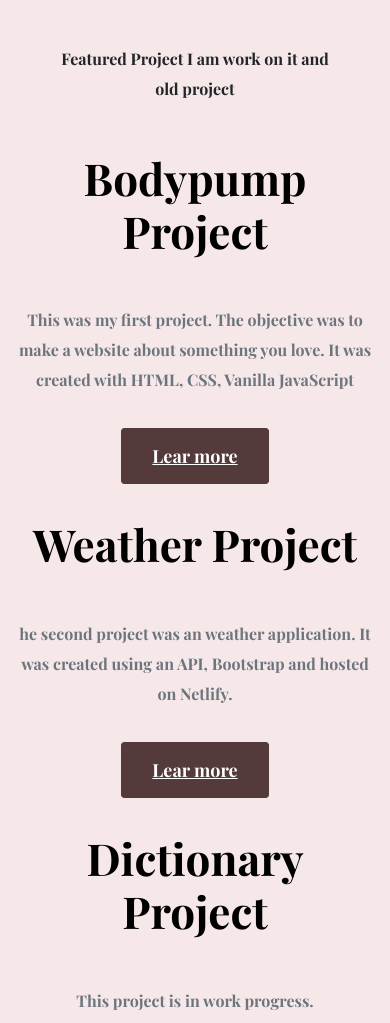
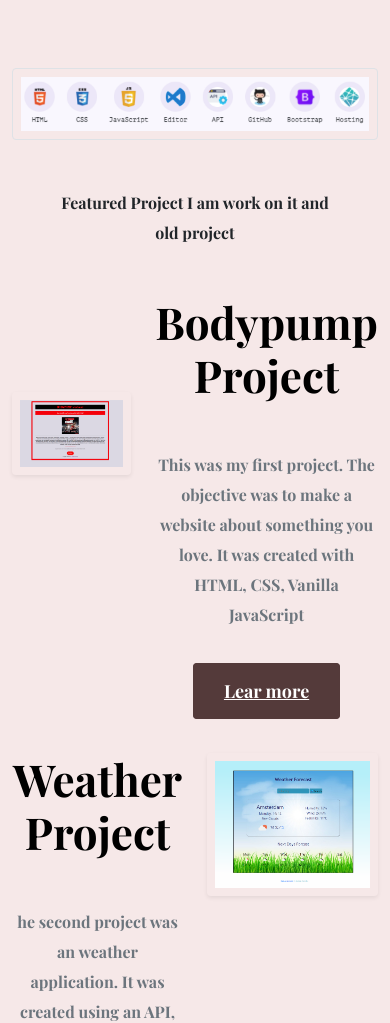
Before and after one commit to Luniau/Luciana-Portfolio, a plain HTML site: page work.html in a window 390 px wide. Shown: the part 742-1765 px from the top of the page. Drawn offline with nearby package versions, Linux system fonts and the light colour scheme.

Commit message:
show picture on work page

```diff
--- a/work.html
+++ b/work.html
@@ -71,7 +71,7 @@
     </div>
     <div class="container text-center">
       <h2 class="text-center mt-5">Skills</h2>
-      <div class="d-none d-lg-block mt-5">
+      <div class="d-lg-block mt-5">
         <img
           src="img/skills.png"
           class="img-fluid rounded border p-2 mt-4"
@@ -85,7 +85,7 @@
 
     <div class="container">
       <div class="row mb-5">
-        <div class="col d-none d-lg-block mt-5">
+        <div class="col d-lg-block mt-5">
           <img src="img/bodypump.png" class="img-fluid rounded shadow-sm p-2 mt-5" alt="Bodypump Project"/>
         </div>
         <div class="col">
@@ -108,12 +108,12 @@
             <a href="https://naughty-jones-9d659e.netlify.app/" class="btn-secundary-button"> Lear more </a>
           </div>
         </div>
-        <div class="col d-none d-lg-block">
+        <div class="col d-lg-block">
           <img src="img/weather.png" class="img-fluid rounded shadow-sm p-2" alt="Weather project" />
         </div>
       </div>
       <div class="row mb-5">
-        <div class="col d-none d-lg-block">
+        <div class="col d-lg-block">
           <img
             src="img/dictionary.png"
             class="img-fluid rounded shadow-sm p-2"
```
